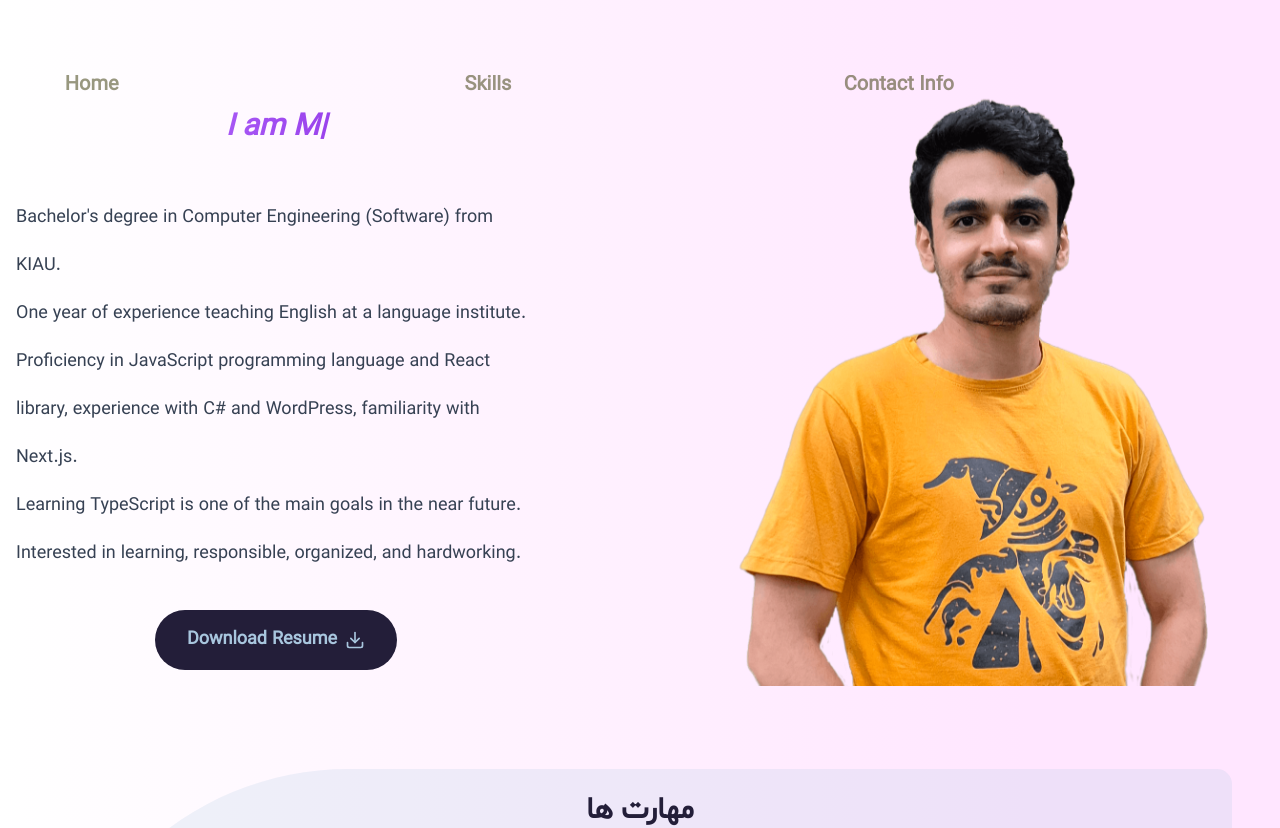
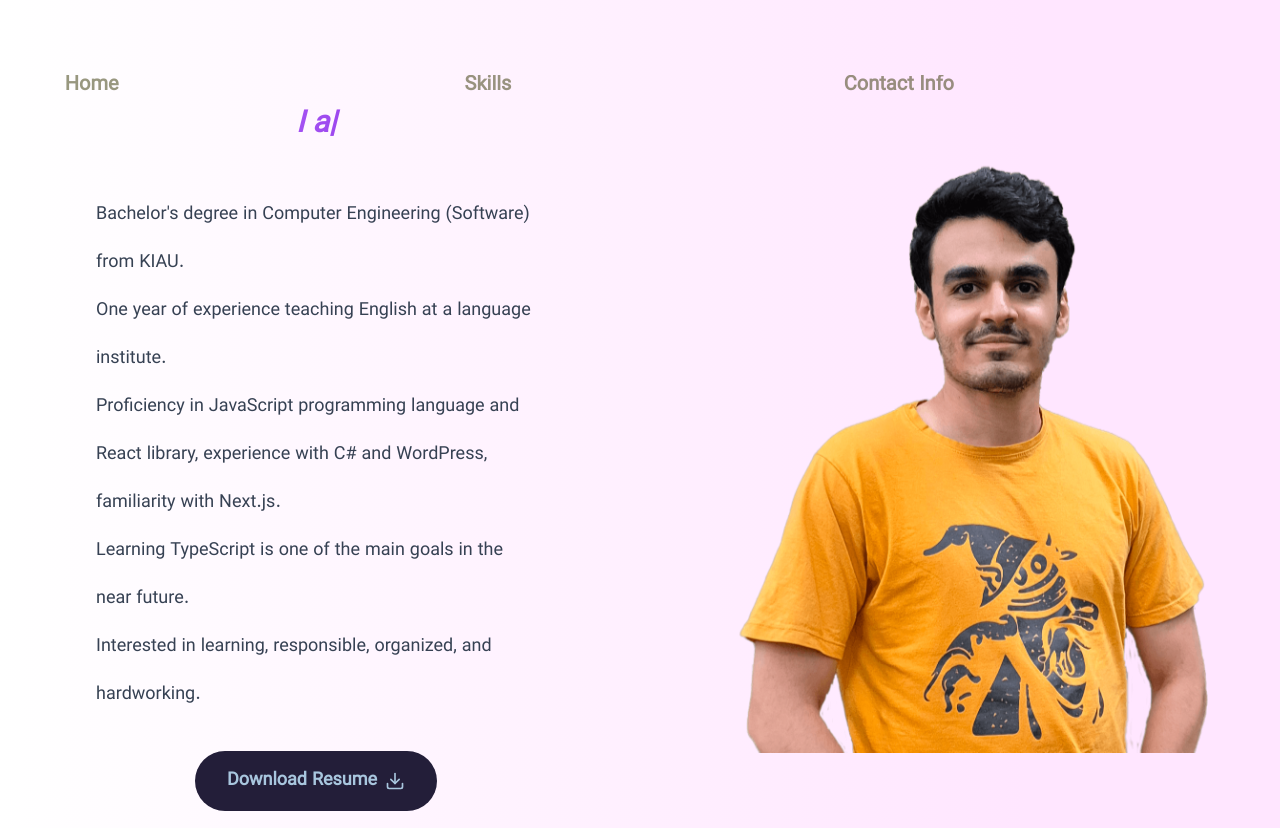
Before and after one commit to MatinT-SA/My-Personal-Website, a Next.js app: page /en in a window 1280 px wide. Shown: the part 837-1665 px from the top of the page. Built offline with nearby package versions, Linux system fonts and the light colour scheme.

Commit message:
fixing px value for both english and persian for about me section

```diff
--- a/app/components/about-me/AboutMeText.js
+++ b/app/components/about-me/AboutMeText.js
@@ -6,7 +6,7 @@ export default function AboutMeText() {
   const t = useTranslations("AboutMe");
 
   return (
-    <div className="p-4 sm:pl-0 sm:pr-20 py-4">
+    <div className="p-4 sm:px-20 py-4">
       <TypedHeading />
 
       <p className="text-base sm:text-lg text-gray-700 leading-relaxed sm:leading-12">
```
